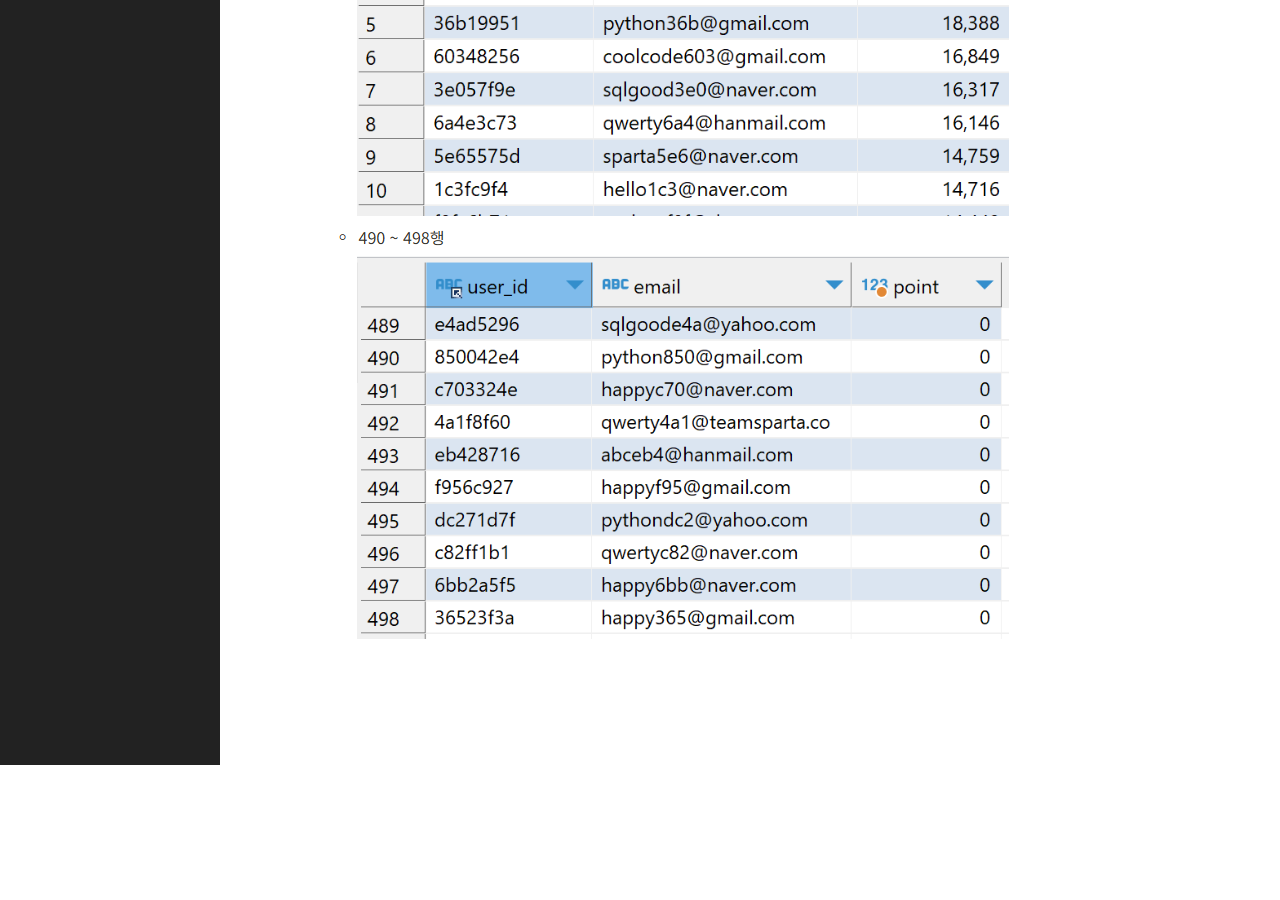
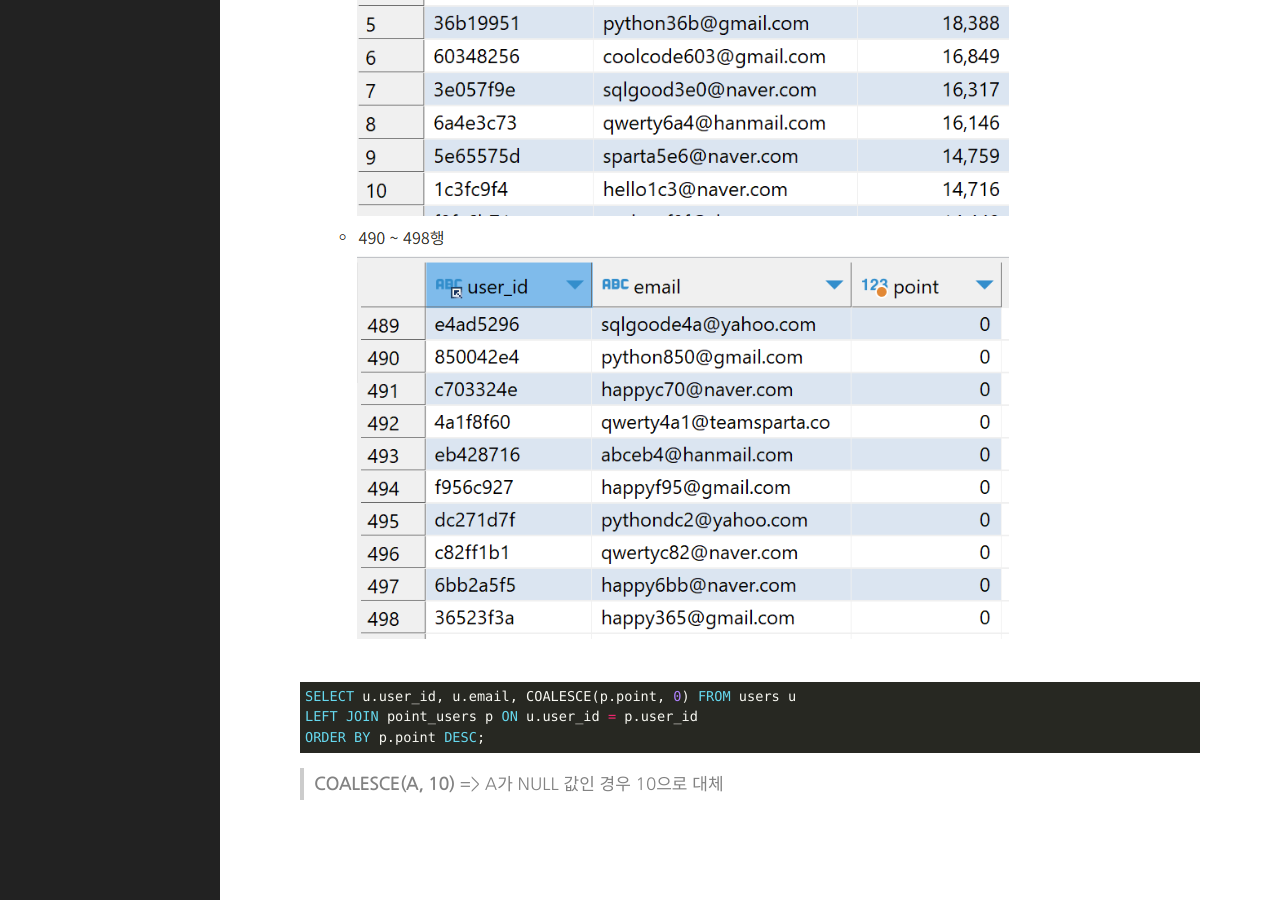
Before and after one commit to s-woni/s-woni.github.io, a Jekyll site: the page built from _posts/2025-01-17-run3.md, in a window 1280 px wide and 900 px high, scrolled down 1712 px. Built offline with Jekyll 4.4.1, drawn with Linux system fonts in a browser that asks for light colours; before the commit the page ends 2477 px from its top, so only the background shows below that.

Commit message:
Update 2025-01-17-run3.md

````diff
--- a/_posts/2025-01-17-run3.md
+++ b/_posts/2025-01-17-run3.md
@@ -9,3 +9,10 @@ category: bootcamp-sql
 
 ![run3-1](/public/img/sql-run/run3-1.png)
 ![run3-2](/public/img/sql-run/run3-2.png)
+
+```sql
+SELECT u.user_id, u.email, COALESCE(p.point, 0) FROM users u
+LEFT JOIN point_users p ON u.user_id = p.user_id
+ORDER BY p.point DESC;
+```
+> **COALESCE(A, 10)** => A가 NULL 값인 경우 10으로 대체
````
